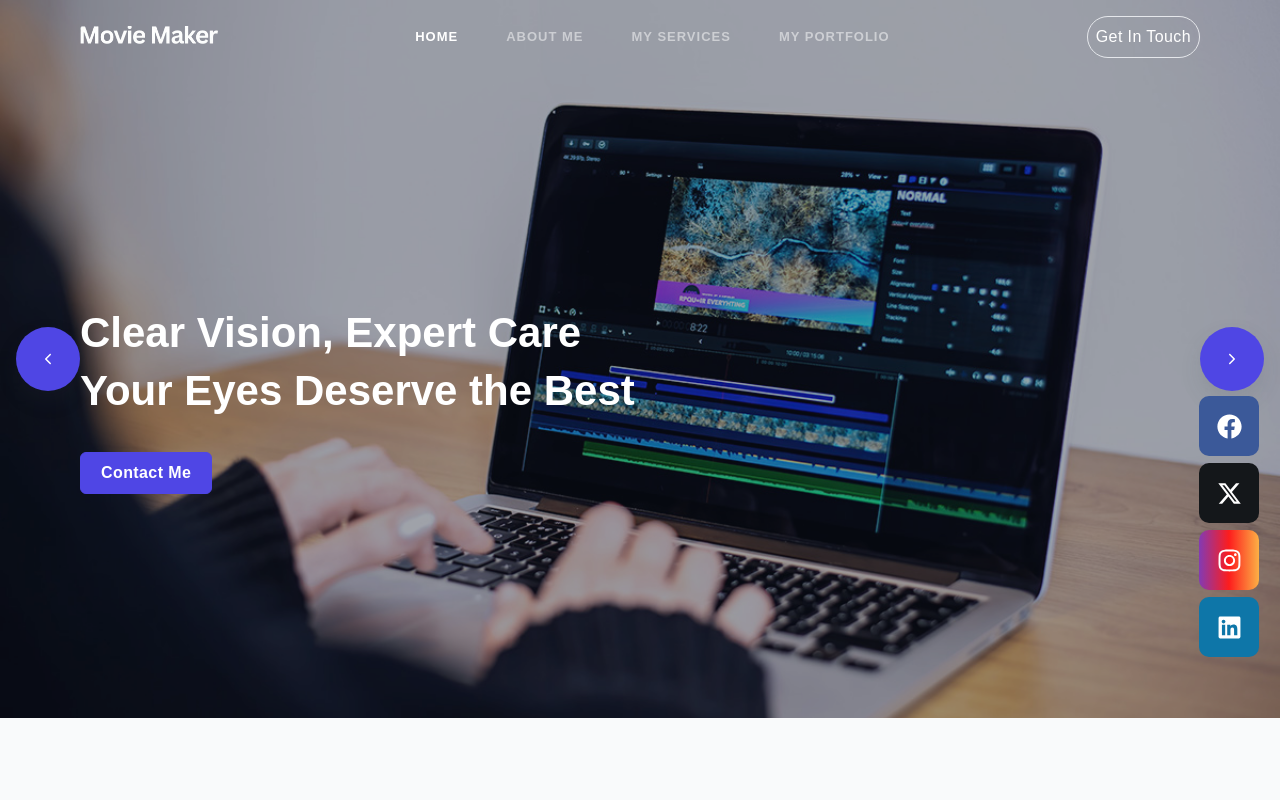
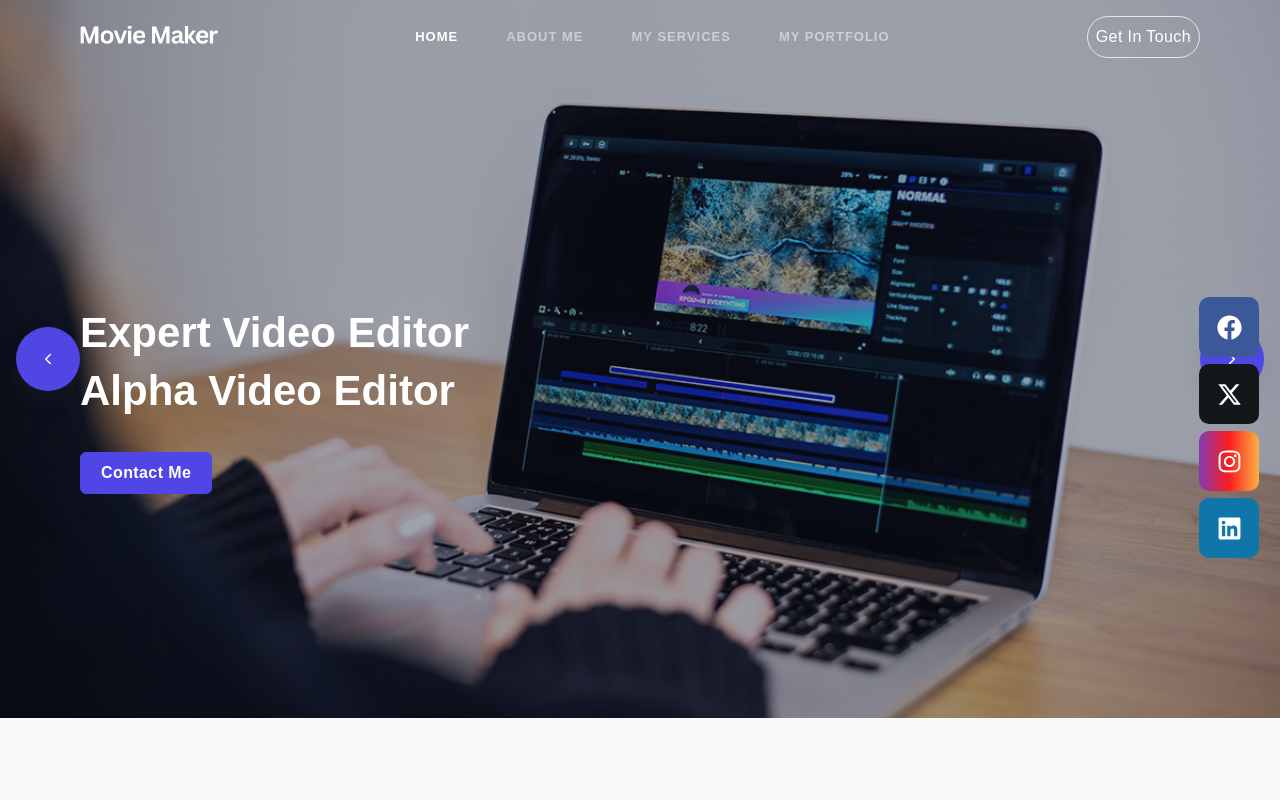
Before and after one commit to jamilshehab/portofoliofilm, a Next.js app: page / in a window 1280 px wide. Shown: the top 800 px of the page. Built offline with nearby package versions, Linux system fonts and the light colour scheme.

Commit message:
changes added

```diff
--- a/src/app/components/Shared/HomeBanner.tsx
+++ b/src/app/components/Shared/HomeBanner.tsx
@@ -31,12 +31,12 @@
                             <div className="w-full text-center lg:text-start">
 
                               <FadeInLeftAnimation>
-                              <h2 className="font-bold text-white leading-snug text-[30px] lg:text-[42px] mt-6 block">Clear Vision, Expert Care <br /> Your Eyes Deserve the Best </h2>
+                              <h2 className="font-bold text-white leading-snug text-[30px] lg:text-[42px] mt-6 block">Expert Video Editor <br />Alpha Video Editor </h2>
 
                               </FadeInLeftAnimation>
                                   <FadeInLeftAnimation>
                                   <div className="mt-8">
-                                    <Link href="tel:0096171467986" className="py-2 px-5 inline-flex items-center font-semibold tracking-wide border align-middle duration-500 text-base text-center bg-indigo-600 hover:bg-indigo-700 border-indigo-600 hover:border-indigo-700 text-white rounded-md">Contact Me  </Link>
+                                    <Link href="#" className="py-2 px-5 inline-flex items-center font-semibold tracking-wide border align-middle duration-500 text-base text-center bg-indigo-600 hover:bg-indigo-700 border-indigo-600 hover:border-indigo-700 text-white rounded-md">Contact Me  </Link>
                                 </div>
                                   </FadeInLeftAnimation>
 
@@ -54,7 +54,7 @@
                             <div className="w-full text-center lg:text-start">
 
                               <FadeInLeftAnimation>
-                              <h2 className="font-bold text-white leading-snug text-[30px] lg:text-[42px] mt-6 block">Clear Vision, Expert Care <br /> Your Eyes Deserve the Best </h2>
+                              <h2 className="font-bold text-white leading-snug text-[30px] lg:text-[42px] mt-6 block">Expert Video Editor <br />Alpha Video Editor </h2>
 
                               </FadeInLeftAnimation>
                                   <FadeInLeftAnimation>
--- a/src/app/globals.css
+++ b/src/app/globals.css
@@ -27,7 +27,7 @@ p {
 }
 .s-soft{
   position: fixed;
-  top: 389px ;
+  top: 290px ;
   right: 14px;
   z-index: 1000; transition:all linear 0.2s ;
  }
```
